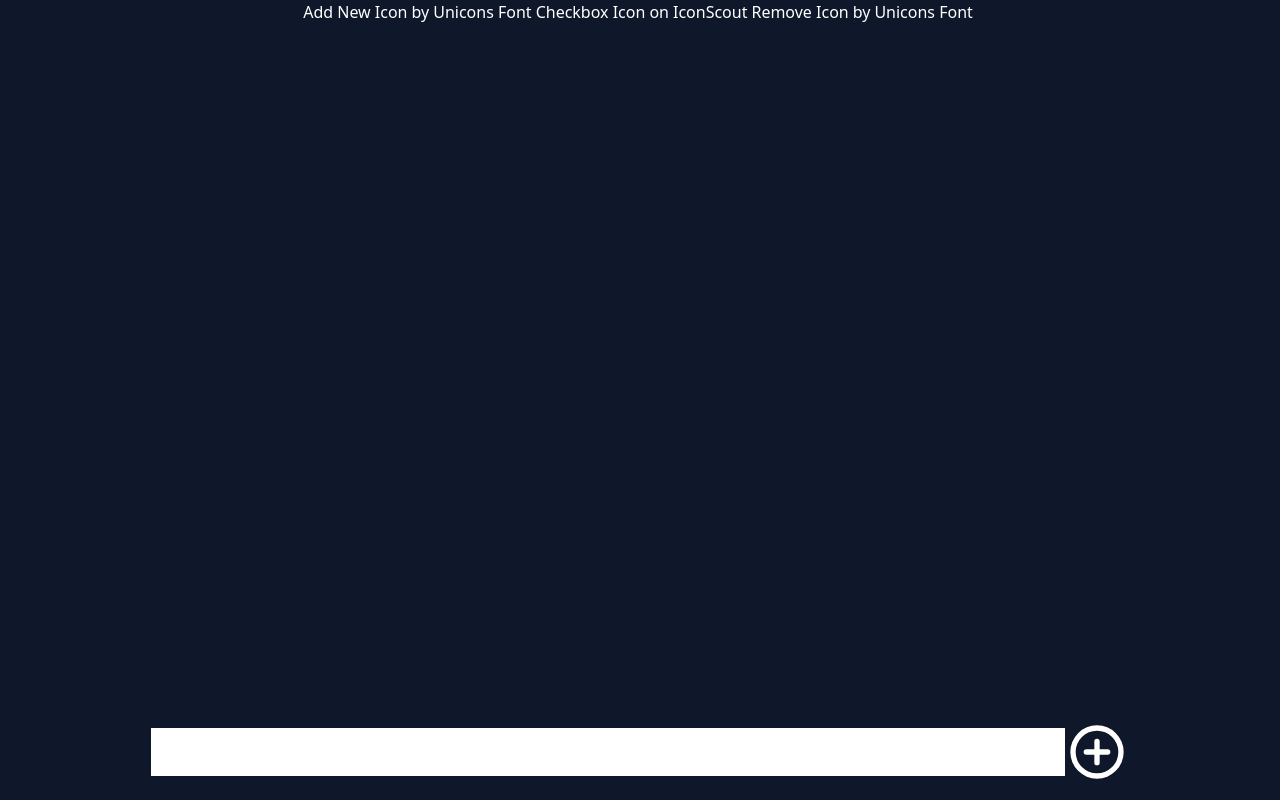
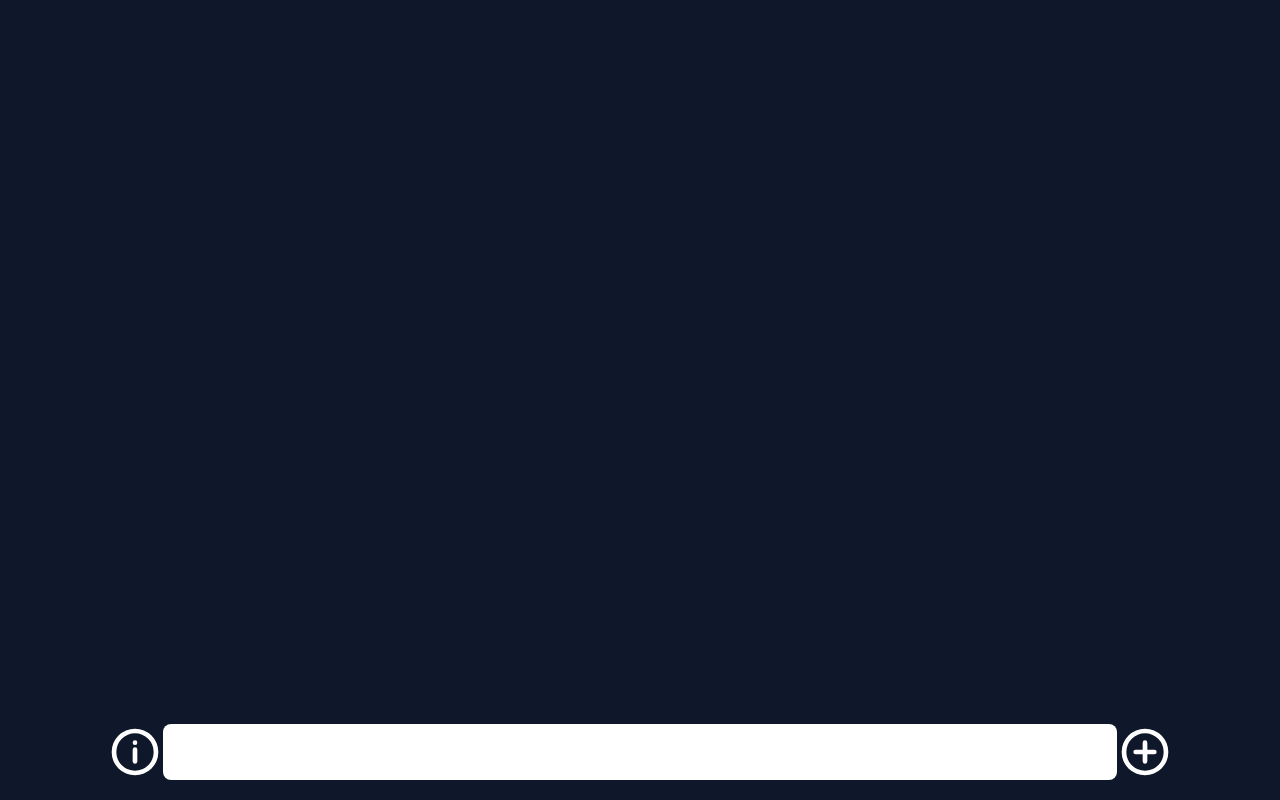
Before and after one commit to hagarashi8/basic-todo, a React (Vite) app: page / in a window 1280 px wide. Built offline with nearby package versions, Linux system fonts and the light colour scheme.

Commit message:
Cosmetic updates. Fix of storage. Anti-duplicate.

```diff
--- a/src/assets/add-new.tsx
+++ b/src/assets/add-new.tsx
@@ -1 +1 @@
-export default ()=><svg xmlns="http://www.w3.org/2000/svg" className="h-[8vmin] fill-white" viewBox="0 0 24 24"><path d="M12,2A10,10,0,1,0,22,12,10,10,0,0,0,12,2Zm0,18a8,8,0,1,1,8-8A8,8,0,0,1,12,20Zm4-9H13V8a1,1,0,0,0-2,0v3H8a1,1,0,0,0,0,2h3v3a1,1,0,0,0,2,0V13h3a1,1,0,0,0,0-2Z"/></svg>
+export default ()=><svg xmlns="http://www.w3.org/2000/svg" className="h-full fill-white" viewBox="0 0 24 24"><path d="M12,2A10,10,0,1,0,22,12,10,10,0,0,0,12,2Zm0,18a8,8,0,1,1,8-8A8,8,0,0,1,12,20Zm4-9H13V8a1,1,0,0,0-2,0v3H8a1,1,0,0,0,0,2h3v3a1,1,0,0,0,2,0V13h3a1,1,0,0,0,0-2Z"/></svg>
--- a/src/assets/checkbox.tsx
+++ b/src/assets/checkbox.tsx
@@ -1 +1 @@
-export default ({checked = false}: {checked: boolean})=><svg xmlns="http://www.w3.org/2000/svg" className={`h-[4vmin] fill-white ${checked ? "bg-sky-400" : "bg-none"}`} viewBox="0 0 50 50"><path d="M44 1H6C3.243 1 1 3.243 1 6v38c0 2.757 2.243 5 5 5h38c2.757 0 5-2.243 5-5V6c0-2.757-2.243-5-5-5zm3 43c0 1.654-1.346 3-3 3H6c-1.654 0-3-1.346-3-3V6c0-1.654 1.346-3 3-3h38c1.654 0 3 1.346 3 3v38z"/><path fill={checked ? "white" : "none"} d="m16 35.586-6.293-6.293-1.414 1.414L16 38.414l25.707-25.707-1.414-1.414z"/></svg>
+export default ({checked = false}: {checked: boolean})=><svg xmlns="http://www.w3.org/2000/svg" className={`h-[inherit] fill-white ${checked ? "bg-sky-400" : "bg-none"}`} viewBox="0 0 50 50"><path d="M44 1H6C3.243 1 1 3.243 1 6v38c0 2.757 2.243 5 5 5h38c2.757 0 5-2.243 5-5V6c0-2.757-2.243-5-5-5zm3 43c0 1.654-1.346 3-3 3H6c-1.654 0-3-1.346-3-3V6c0-1.654 1.346-3 3-3h38c1.654 0 3 1.346 3 3v38z"/><path fill={checked ? "white" : "none"} d="m16 35.586-6.293-6.293-1.414 1.414L16 38.414l25.707-25.707-1.414-1.414z"/></svg>
--- /dev/null
+++ b/src/assets/info.tsx
@@ -0,0 +1 @@
+export default ()=> <svg xmlns="http://www.w3.org/2000/svg" viewBox="0 0 24 24"><g data-name="Layer 2"><g data-name="info"><path d="M12 2a10 10 0 1 0 10 10A10 10 0 0 0 12 2zm0 18a8 8 0 1 1 8-8 8 8 0 0 1-8 8z"/><circle cx="12" cy="8" r="1"/><path d="M12 10a1 1 0 0 0-1 1v5a1 1 0 0 0 2 0v-5a1 1 0 0 0-1-1z"/></g></g></svg>
--- a/src/assets/remove.tsx
+++ b/src/assets/remove.tsx
@@ -1 +1 @@
-export default ()=><svg xmlns="http://www.w3.org/2000/svg" className="h-[4vmin] fill-white" viewBox="0 0 24 24"><path d="M19,11H5a1,1,0,0,0,0,2H19a1,1,0,0,0,0-2Z"/></svg>
+export default ()=><svg xmlns="http://www.w3.org/2000/svg" className="h-full fill-[inherit]" viewBox="0 0 24 24"><path d="M19,11H5a1,1,0,0,0,0,2H19a1,1,0,0,0,0-2Z"/></svg>
--- a/src/modules/App.tsx
+++ b/src/modules/App.tsx
@@ -1,7 +1,8 @@
-import { useEffect, useState } from 'react'
+import { MouseEventHandler, useEffect, useState } from 'react'
 import Checkbox from '../assets/checkbox'
 import Add from '../assets/add-new'
 import Remove from '../assets/remove'
+import Info from '../assets/info'
 import './index.css'
 //<a href="https://iconscout.com/icons/add-new" target="_blank">Add New Icon</a> by <a href="https://iconscout.com/contributors/unicons" target="_blank">Unicons Font</a>
 //<a href="https://iconscout.com/icons/checkbox" target="_blank">Checkbox Icon</a> on <a href="https://iconscout.com">IconScout</a>
@@ -14,56 +15,80 @@ function App() {
   },[])
   const [loaded, setLoaded] = useState(false)
   const [todos, setTodos] = useState<{name: string, done: boolean}[]>([])
-  const updateStorage = ()=>window.localStorage.setItem("todos", JSON.stringify(todos))
   useEffect(()=>{
     if(!loaded) return;
-    updateStorage
+    updateStorage()
   },[todos])
-  const addTodo = (todo: any) => () => {setTodos((todos)=>[...todos, todo])}
+  const showInfo = (e: { preventDefault: () => void; stopPropagation: () => void }) => {
+    e.preventDefault()
+    e.stopPropagation()
+    setInfoHidden(false)
+    setTimeout(()=>setInfoHidden(true), 5000)
+  }
+  const updateStorage = ()=>window.localStorage.setItem("todos", JSON.stringify(todos))
+  const addTodo = (todo: any) => () => {
+    if(!todo.name||todos.filter((x)=>x.name==todo.name).length > 0) return;
+    setTodos((todos)=>[...todos, todo])
+  }
   const removeTodo = (todo: any) => () => {setTodos((todos) => todos.filter((el) => el.name != todo.name))}
   const checkTodo = (todo: any) => () => {setTodos((todos) => todos.map((t) => t.name == todo.name ? { ...t, done: !t.done } : t))}
+  const [isInfoHidden, setInfoHidden] = useState(true)
   return (
-    <div className='flex flex-col h-screen items-center justify-center bg-slate-900'>
+    <>
+      <div className='flex flex-col h-screen items-center justify-center bg-slate-900 overflow-hidden' onClick={()=>{isInfoHidden ? {} : setInfoHidden(true)}}>
         <span className='inline-flex text-white'>
-        <a href="https://iconscout.com/icons/add-new" className='mr-1' target="_blank">Add New Icon </a> by <a href="https://iconscout.com/contributors/unicons" target="_blank" className='ml-1'>Unicons Font</a>
-        <a href="https://iconscout.com/icons/checkbox" className='mx-1' target="_blank">Checkbox Icon</a> on <a href="https://iconscout.com" className='ml-1'>IconScout</a>
-        <a href="https://iconscout.com/icons/remove" className='mx-1' target="_blank">Remove Icon</a> by <a href="https://iconscout.com/contributors/unicons" className='mx-1' target="_blank">Unicons Font</a>
         </span>
         <div className="App w-5/6 bg-slate-900 grow flex flex-col items-center justify-start">
           <div className='overflow-y-scroll overflow-x-hidden w-full'>
-          {todos.map((todo,i) => <Todo key={i} todo={todo} checker={checkTodo(todo)} remover={removeTodo(todo)} />)}
+            {todos.map((todo, i) => <Todo key={i} todo={todo} checker={checkTodo(todo)} remover={removeTodo(todo)} />)}
           </div>
+          <div className='flex flex-row justify-center items-center w-full h-[clamp(4rem,8vmax,8rem)] md:h-[clamp(2rem,8vmin,8rem)] mt-auto mb-4'>
+            <button className='h-[calc(100%-1vmin)] aspect-square fill-white' onClick={showInfo}>
+              <Info></Info>
+            </button>
             <TodoAdder adder={addTodo}></TodoAdder>
           </div>
         </div>
+      </div>
+      {isInfoHidden ? "" : <div className='bottom-0 left-0 md:bottom-10 md:left-10 absolute'><Credits /></div>}
+    </>
   )
 }
 type TodoProps = { todo: { name: string, done: boolean }, checker: () => void, remover: () => void }
 
 const Todo = ({ todo, checker, remover }: TodoProps) => {
-  return <article className='text-white flex flex-row p-4 m-4 border-white border-2 w-full rounded-lg'>
-    <button onClick={checker}>
+  return <article className='text-white flex flex-row p-4 m-4 border-white border-2 rounded-lg items-center hover:border-sky-500'>
+    <button className='h-[inherit] w-8' onClick={checker}>
       <Checkbox checked={todo.done} />
     </button>
     <h2 className='ml-4'>{todo.name}</h2>
-    <button className='ml-auto' onClick={remover}>
+    <button className='ml-auto h-[inherit] aspect-square w-8 hover:fill-rose-500 fill-white' onClick={remover}>
       <Remove />
     </button>
   </article>
 }
 
-const TodoAdder = ({adder}:any)=>{
+const TodoAdder = ({ adder }: any) => {
   const [name, updateName] = useState("")
-  const update = (e:any)=>{
+  const update = (e: any) => {
     updateName(e.target.value)
   }
-  const add = adder({name, done:false})
-  return <div className='flex flex-row justify-center items-center w-11/12 h-[8vmin] mt-auto mb-4'>
-    <input onInput={update} type="text" className='grow h-[6vmin]' />
-    <button onClick={add}>
-      <Add/>
+  const add = adder({ name, done: false })
+  return <>
+    <input onInput={update} type="text" className='grow text-[clamp(1rem,2vmin, 2rem)] px-1 py-2 md:py-4 rounded-lg outline-none border-black border-1 focus:border-2 focus:border-sky-500' />
+    <button onClick={add} className="h-[calc(100%-1vmin)]">
+      <Add />
     </button>
-  </div>
+  </>
+}
+
+const Credits = () => {
+  return <section className='flex flex-col text-black backdrop-blur-md md:w-96 w-screen h-max p-2 bg-white bg-opacity-50 rounded-md'>
+    <span className='p-4'><a href="https://iconscout.com/icons/add-new" className='m-1' target="_blank">Add New Icon </a> by <a href="https://iconscout.com/contributors/unicons" target="_blank" className='ml-1'>Unicons Font</a></span>
+    <span className='p-4'><a href="https://iconscout.com/icons/checkbox" className=' m-1' target="_blank">Checkbox Icon</a> on <a href="https://iconscout.com" className='ml-1'>IconScout</a></span>
+    <span className='p-4'><a href="https://iconscout.com/icons/remove" className='m-1' target="_blank">Remove Icon</a> by <a href="https://iconscout.com/contributors/unicons" className='mx-1' target="_blank">Unicons Font</a></span>
+    <span className='p-4'><a href="https://iconscout.com/icons/info" className='m-1' target="_blank">Info Icon</a> on <a href="https://iconscout.com">IconScout</a></span>
+  </section>
 }
 
 export default App
```
Lines whose indentation alone changed are shown as unchanged.
